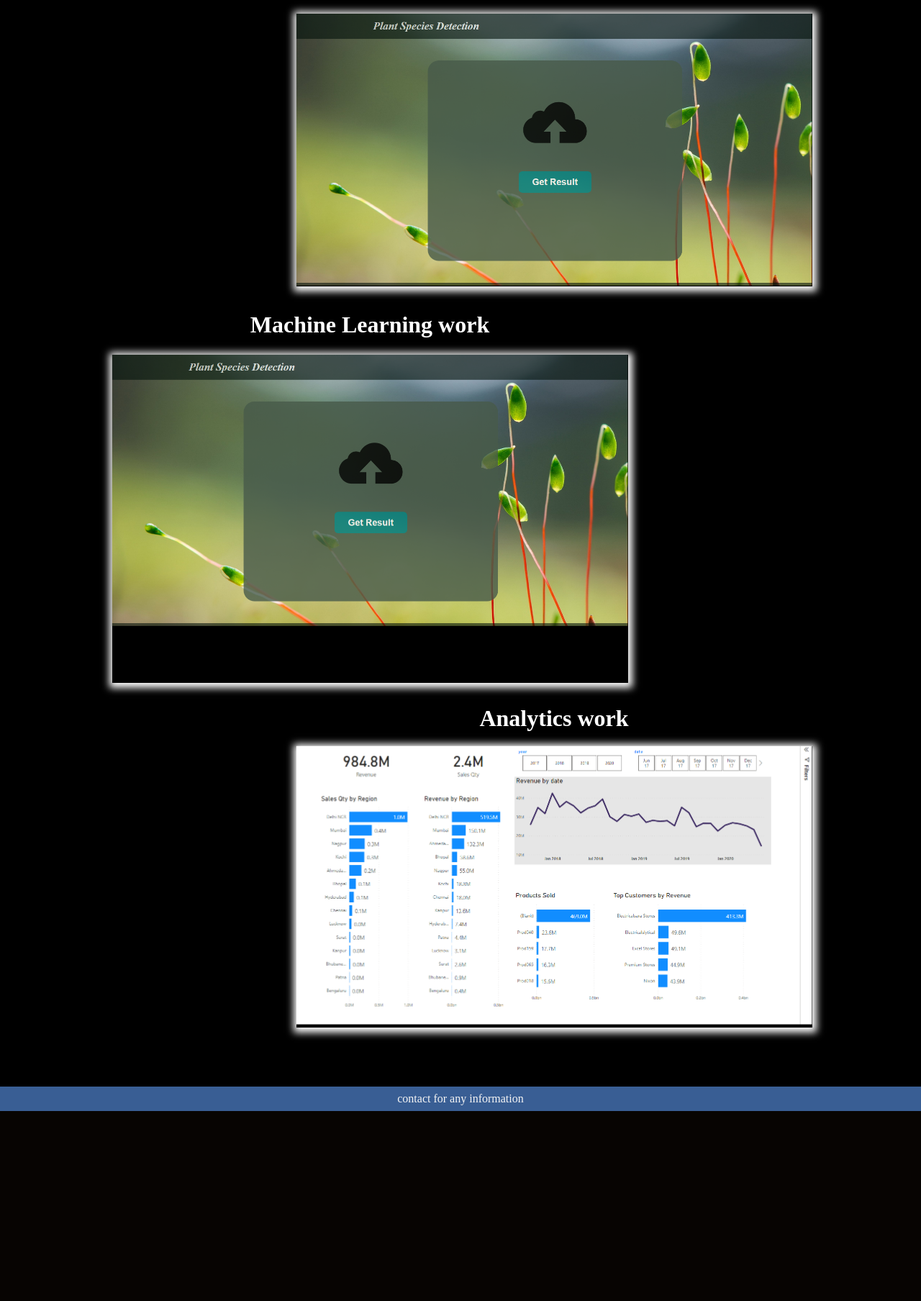
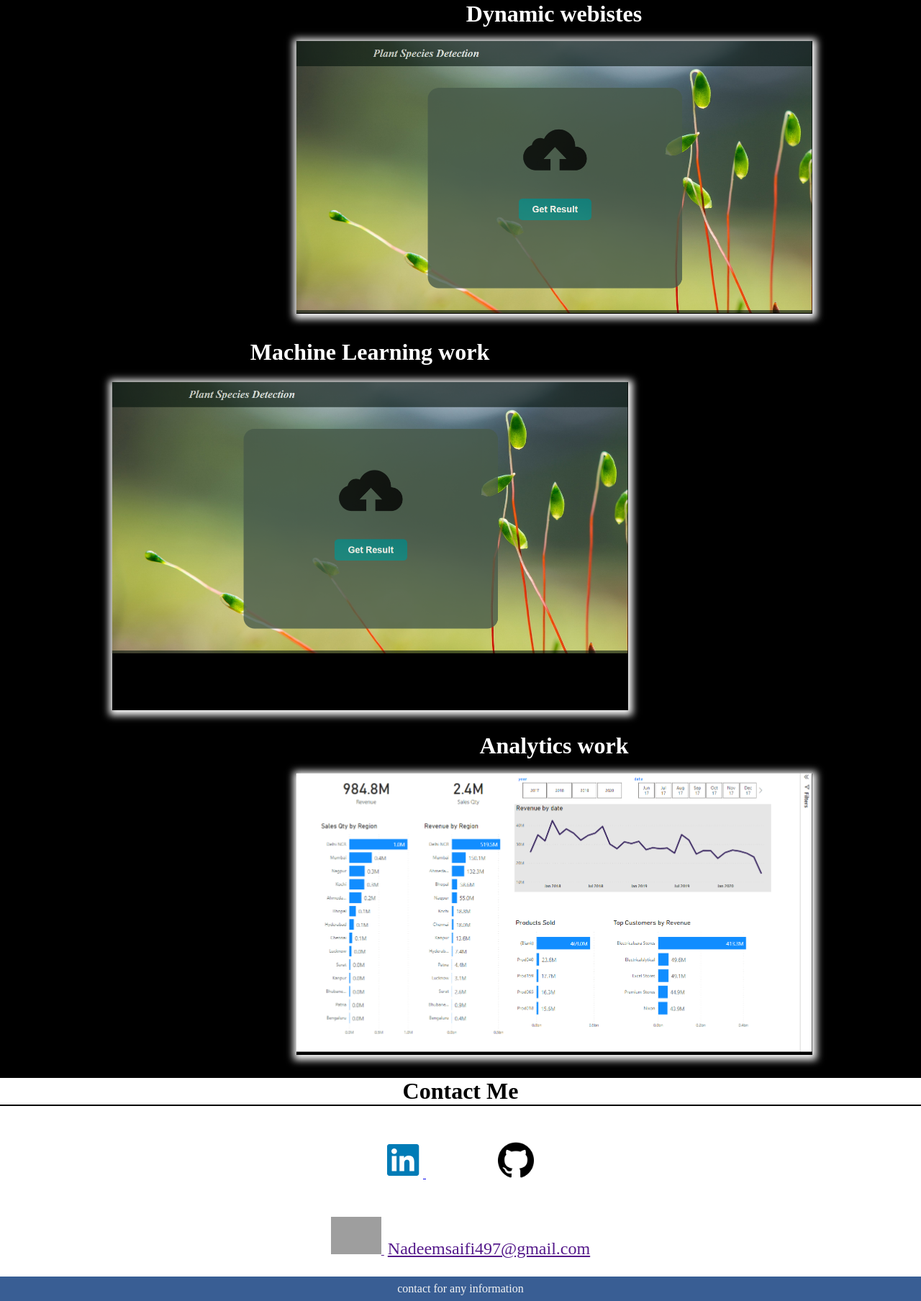
Before and after one commit to snad0/Portfolio, a Flask app: page / in a window 1280 px wide. Shown: the part 1920-3728 px from the top of the page at 72% size. Before the commit the page ends 3464 px from the top, so only its background shows below. Run offline with Flask 2, Linux system fonts and the light colour scheme; grey boxes are pictures that could not be loaded.

Commit message:
new commit

```diff
--- a/static/css/main.css
+++ b/static/css/main.css
@@ -225,11 +225,13 @@
 }
 
 #Skills h1{
-    /* color: white; */
+    color: white;
     text-align: center;
     font-size: 2rem;
-    margin: 20px 0 25px 0;
-    background-color: white;
+    margin: 50px 0 25px 0;
+    /* background-color: white; */
+    border-top: 2px solid white;
+    border-bottom: 2px solid white;
 
 }
 #Sikll-Section{
@@ -259,11 +261,13 @@
     background-color: black;
 }
 #project h1{
-    /* color: white; */
+    color: white;
     text-align: center;
     font-size: 2rem;
     margin: 50px 0 25px 0;
-    background-color: white;
+    /* background-color: white; */
+    border-top: 2px solid white;
+    border-bottom: 2px solid white;
 
 }
 .box1{
@@ -574,6 +578,11 @@
         font-size: 1.2rem;
 
     }
+    #Skills h1{
+
+        font-size: 1.2rem;
+
+    }
     #navbar{
 
         flex-direction: column;
@@ -599,16 +608,23 @@
     }
     .skills__name{
         font-size: 1rem;
-        padding: 4px 22px;
+        padding: 2px 12px;
+        margin: 5px;
 
 
     }
+    #part{
+        flex-direction: column;
+    }
+
+
+
 }
 
 
 footer{
     background-color: rgb(69 113 179 / 83%);
-    margin-top: 100px;
+    /* margin-top: 100px; */
     display: flex;
     justify-content: center;
     align-items: center;
@@ -622,68 +638,61 @@
 
 
 /*CONTACT*/
-
-.Cont-container{
+#Cont-container{
 
     text-align: center;
-    background-color: blanchedalmond;
+    background-color: white;
+
+    /* background: url("../cont2.jpg") no-repeat top center/cover; */
+    /* padding-bottom: 100px; */
 
 }
+#Cont-container h1{
+    /* margin: 50px 0 50px 0; */
+    text-align: center;
+    font-size: 2rem;
+    margin: 50px 0 0 0;
+    background-color: white;
+    border-bottom: 2px solid black;
+    border-width: 100%;
+
+}
+#part{
+    display: flex;
+    justify-content: center;
+    /* width: 100%; */
+}
+
+
+
 .contact{
     display: flex;
     margin-top: 25px;
     align-items: center;
     flex-direction: column;
-    height: 80vh;
+    height: 100%;
+    justify-content: center;
+    text-align: center;
+    /* width: 50%; */
+    /* background-color: blanchedalmond; */
+}
+.icon{
+    margin: 5px;
+    /* border: 2px solid black; */
+    border-radius: 10px;
+    padding: 20px 0 20px 0;
 }
 .social img{
     width: 50px;
 }
+.email img{
+    width: 70px;
+}
+.social a {
+    margin: 50px;
+}
+.mail{
+    font-size: 1.5rem;
+    padding: 2px 0 20px 5px;
 
-/* .icon{
-    position: relative;
-    width: 60px;
-    height: 60px;
-    margin: 0px 12px;
-    /* border-radius: 50px; */
-    /* transition: all 0.8s; */
-    /* border: 2px solid black; */
-    /* text-align: center; */
-    /* justify-content: center; */
-
-
-/* }
-.icon:hover{
-    cursor: pointer;
-    background: #e60073;
-    box-shadow: 0 0 20px #e60073;
 }
-.icon:hover:nth-child(2){
-    background: #1877f2;
-    box-shadow: 0 0 20px #1877f2;
-}
-svg image{
-    position: absolute;
-    transform: translate(-50,-90);
-}
-img{
-    width: 40px;
-}
-
-.icon i{
-
-    color: white;
-    position: absolute;
-    top: 15%;
-    left: 19%;
-    transform: translate(-50, -50);
-}
-
-
-svg circle{
-    stroke-dasharray: 100;
-    transition: all .8s;
-}
-.icon:hover svg circle{
-    stroke-dasharray: 160;
-} */
--- a/templates/index.html
+++ b/templates/index.html
@@ -27,7 +27,7 @@
                 <a href="#container">Project</a>
             </li>
             <li>
-                <a href="/contact">Contact</a>
+                <a href="#Cont-container">Contact</a>
             </li>
         </ul>
     </nav>
@@ -49,7 +49,7 @@
             “Contact for Frelance work.”
         </p>
         <button class="btn">
-            <a href="/contact">
+            <a href="#Cont-container">
 
                 Contact
             </a>
@@ -90,8 +90,8 @@
             <div id="slider1">
                 <div id="sliderBox1">
                     <figure>
+                        <a href="https://snad0.github.io/Food-website/"> <img src="../static/2.png" alt="">  </a>
                         <a href="https://snad0.github.io/MyCricPoint/"> <img src="../static/1.png" alt="">  </a>
-                        <a href="https://snad0.github.io/Food-website/"> <img src="../static/2.png" alt="">  </a>
                         <a href="https://snad0.github.io/Fitness-web/">  <img src="../static/9.png" alt=""> </a>
 
 
@@ -157,6 +157,47 @@
 
         </div>
     </div>
+    <div id="Cont-container">
+
+        <h1>
+
+            Contact Me
+        </h1>
+        <div id="part">
+            <!-- <div class="contimg">
+                <img src="../static/cont2.jpg" alt="">
+            </div> -->
+
+            <div class="contact">
+
+                <div class="icon">
+                    <i class="social">
+                        <a href="https://www.linkedin.com/in/snadeem97/" target="blank">
+                            <img src="../static/linkedin.png" alt="">
+                        </a>
+                        <a href="https://github.com/snad0" target="blank"><img src="../static/git.png" alt=""></a>
+                    </i>
+                </div>
+                <div class="icon">
+
+                        <i class="email">
+                            <a href="" target="blank">
+                                <img src="../static/Gmail.svg" alt="">
+
+
+                            </a>
+                        </i>
+                        <a class="mail" href="">
+                                Nadeemsaifi497@gmail.com
+
+                        </a>
+
+                </div>
+
+
+            </div>
+        </div>
+    </div>
     <footer>
         <div class="center">
            <p>
```
Also changed, not shown: static/css/contact.css (+6 -1 lines), static/cont.jfif (added), static/cont1.jpg (added), static/cont2.jpg (added).
